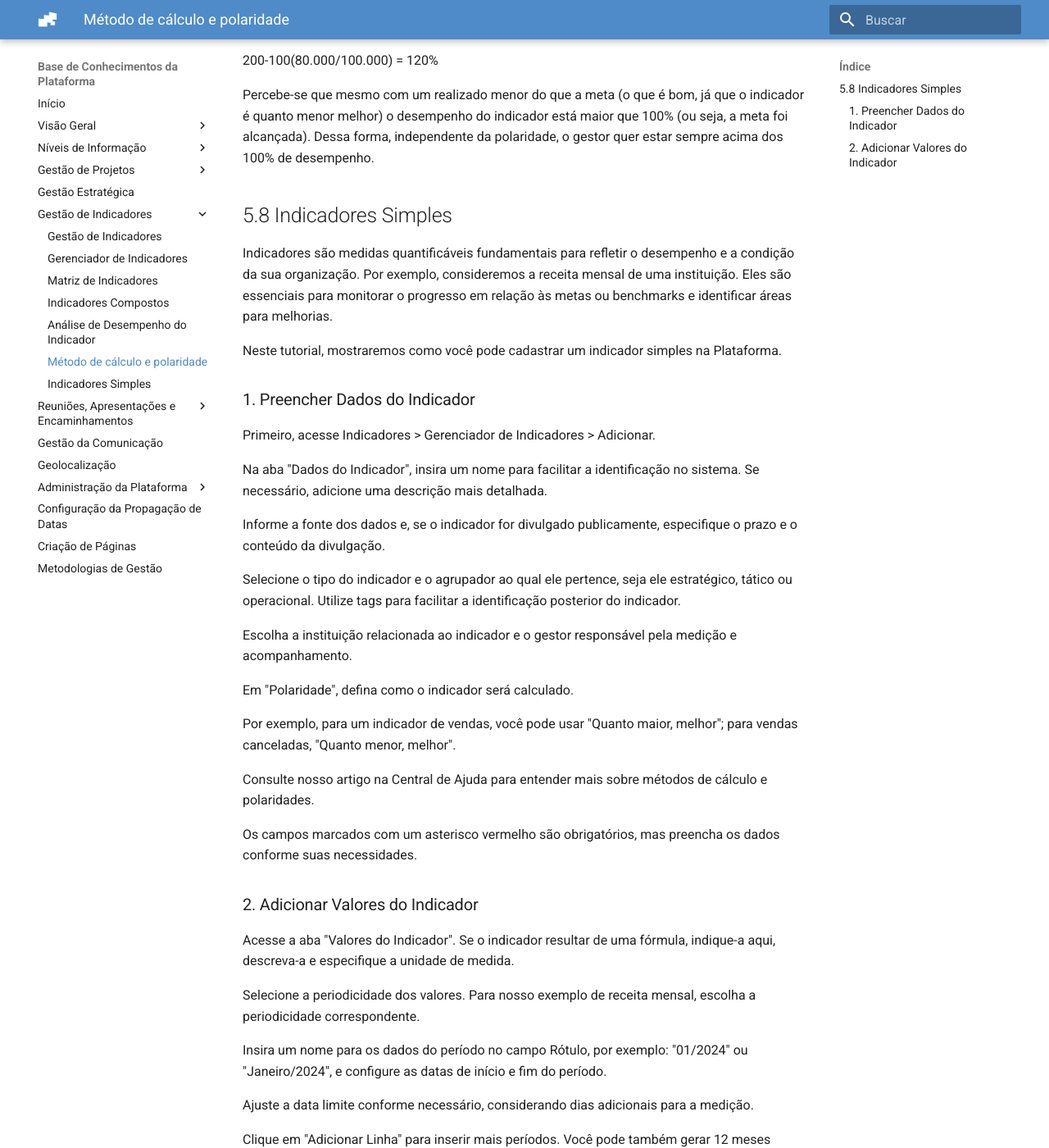
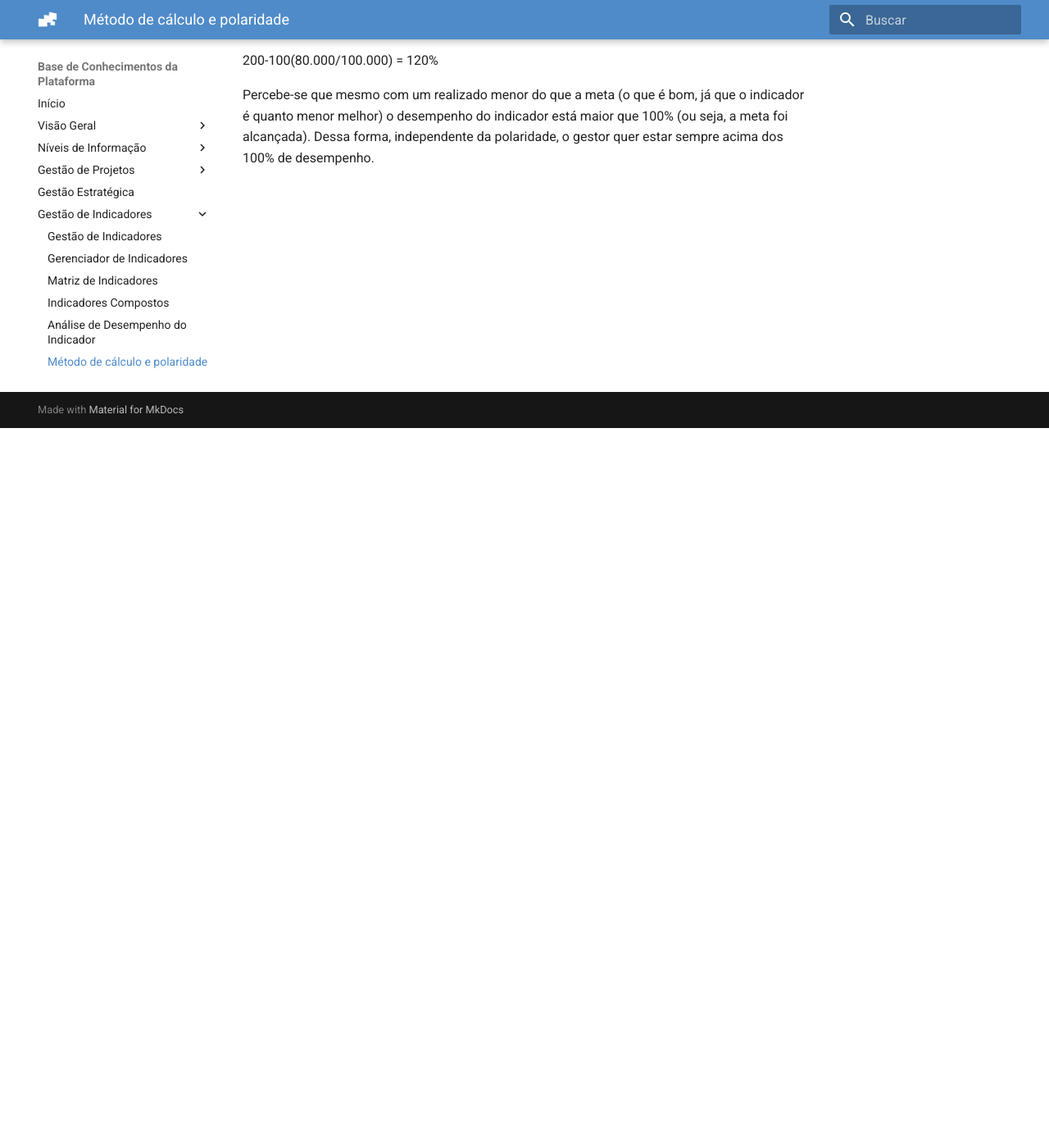
Before and after one commit to facilit/facilit.github.io, an MkDocs documentation site: the page built from docs/5.7_Método_de_cálculo_e_polaridade.md, in a window 1280 px wide and 1400 px high, scrolled down 878 px. Shown: the whole window at 82% size. Built offline with MkDocs 1.6.1 and Material for MkDocs 9.7.7, drawn with Linux system fonts in a browser that asks for light colours; some of the changed text lies outside the part shown.

Commit message:
Update 5.7_Método_de_cálculo_e_polaridade.md

```diff
--- a/docs/5.7_Método_de_cálculo_e_polaridade.md
+++ b/docs/5.7_Método_de_cálculo_e_polaridade.md
@@ -22,57 +22,3 @@ O resultado seria 120%. O método de cálculo por desempenho tem a função de
 200-100\(80.000/100.000) = 120%
 
 Percebe-se que mesmo com um realizado menor do que a meta (o que é bom, já que o indicador é quanto menor melhor) o desempenho do indicador está maior que 100% (ou seja, a meta foi alcançada). Dessa forma, independente da polaridade, o gestor quer estar sempre acima dos 100% de desempenho.
-
-## 5.8 Indicadores Simples
-
-Indicadores são medidas quantificáveis fundamentais para refletir o desempenho e a condição da sua organização. Por exemplo, consideremos a receita mensal de uma instituição. Eles são essenciais para monitorar o progresso em relação às metas ou benchmarks e identificar áreas para melhorias.
-
-Neste tutorial, mostraremos como você pode cadastrar um indicador simples na Plataforma.
-
-### 1. Preencher Dados do Indicador
-
-Primeiro, acesse Indicadores > Gerenciador de Indicadores > Adicionar.
-
-Na aba "Dados do Indicador", insira um nome para facilitar a identificação no sistema. Se necessário, adicione uma descrição mais detalhada.
-
-Informe a fonte dos dados e, se o indicador for divulgado publicamente, especifique o prazo e o conteúdo da divulgação.
-
-Selecione o tipo do indicador e o agrupador ao qual ele pertence, seja ele estratégico, tático ou operacional. Utilize tags para facilitar a identificação posterior do indicador.
-
-Escolha a instituição relacionada ao indicador e o gestor responsável pela medição e acompanhamento.
-
-Em "Polaridade", defina como o indicador será calculado.
-
-Por exemplo, para um indicador de vendas, você pode usar "Quanto maior, melhor"; para vendas canceladas, "Quanto menor, melhor".
-
-Consulte nosso artigo na Central de Ajuda para entender mais sobre métodos de cálculo e polaridades.
-
-Os campos marcados com um asterisco vermelho são obrigatórios, mas preencha os dados conforme suas necessidades.
-
-### 2. Adicionar Valores do Indicador
-
-Acesse a aba "Valores do Indicador". Se o indicador resultar de uma fórmula, indique-a aqui, descreva-a e especifique a unidade de medida.
-
-Selecione a periodicidade dos valores. Para nosso exemplo de receita mensal, escolha a periodicidade correspondente.
-
-Insira um nome para os dados do período no campo Rótulo, por exemplo: "01/2024" ou "Janeiro/2024", e configure as datas de início e fim do período.
-
-Ajuste a data limite conforme necessário, considerando dias adicionais para a medição.
-
-Clique em "Adicionar Linha" para inserir mais períodos. Você pode também gerar 12 meses automaticamente.
-
-Defina a Meta e o Benchmark para cada período. Insira valores Realizados se disponíveis.
-
-Recomendamos gráficos do tipo Linha para Meta e Benchmark e Coluna de Status para Realizado.
-
-Você pode habilitar colunas adicionais, alterar cabeçalhos, mover colunas, configurar a visibilidade no gráfico e mudar para visualização em planilha.
-
-Finalize as configurações e salve. Você será redirecionado para a aba "Dados do Indicador", onde poderá definir os intervalos de situação atual do indicador, ajustando os valores percentuais conforme necessário.
-
-Todos os indicadores cadastrados estarão listados, e você poderá usar a busca e os filtros avançados para localizar, editar, copiar, deletar ou inativar indicadores.
-
-Pronto!
-
-Você agora sabe como cadastrar indicadores simples na Plataforma.
-
-_Espero que este tutorial tenha sido útil, até a próxima!_
```
